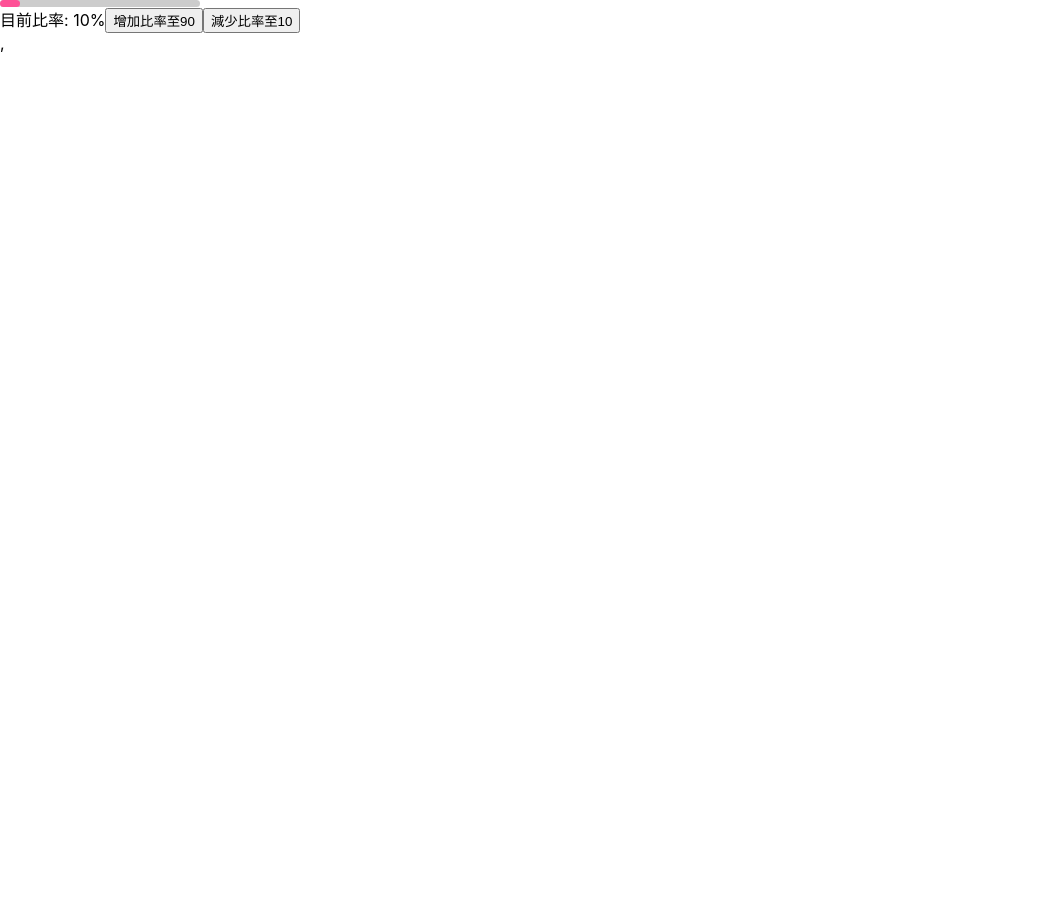
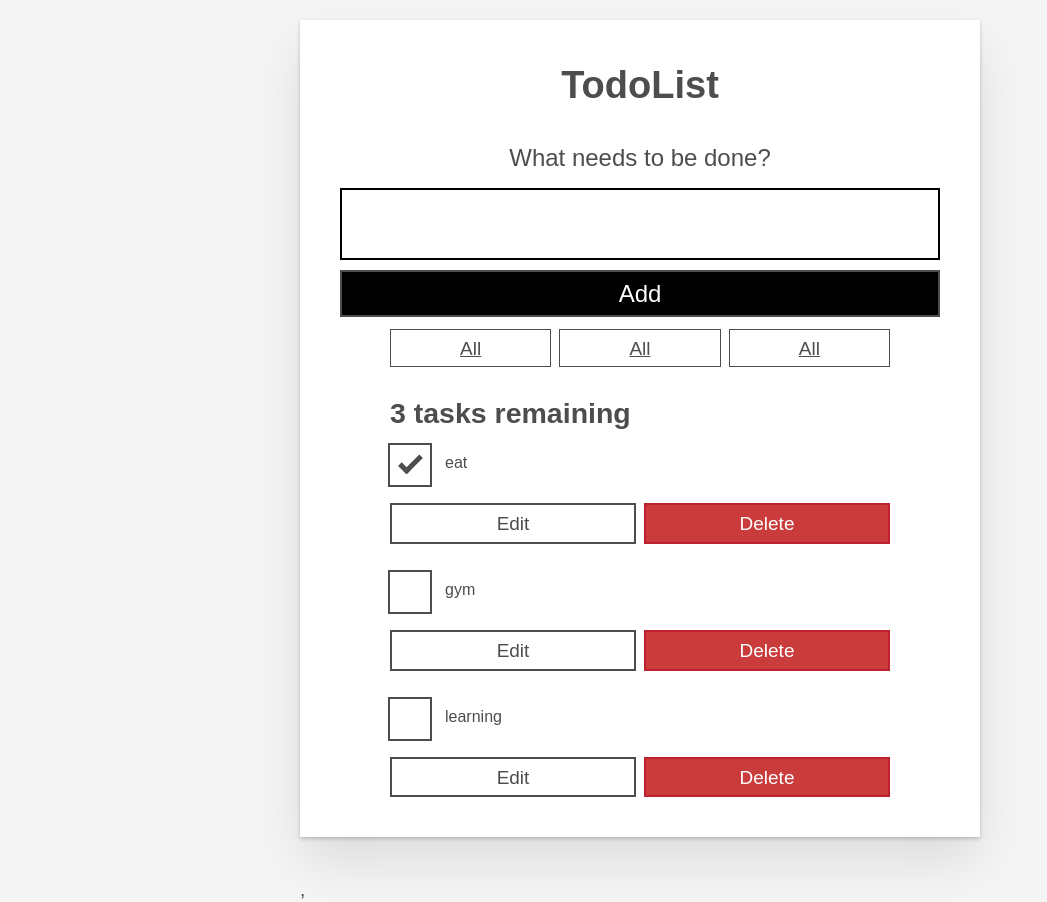
Before and after one commit to siaochanwu/react-practice, a React (Create React App) app: page / in a window 1280 px wide. Shown: the whole page, without its empty margins (0-1047 px from the left). Before the commit the page ends 800 px from the top, so only its background shows below. Built offline with nearby package versions, Linux system fonts and the light colour scheme.

Commit message:
fix:todolist can add new todo

```diff
--- a/package.json
+++ b/package.json
@@ -6,6 +6,7 @@
     "@testing-library/jest-dom": "^5.14.1",
     "@testing-library/react": "^11.2.7",
     "@testing-library/user-event": "^12.8.3",
+    "nanoid": "^3.1.23",
     "react": "^17.0.2",
     "react-dom": "^17.0.2",
     "react-scripts": "4.0.3",
--- a/src/App.js
+++ b/src/App.js
@@ -1,12 +1,44 @@
 import React, { useState } from 'react';
-import ProgressDIY from './ProgressDIY';
+import Todo from './Todo';
+import Form from './Form';
+import FilterButton from './FilterButton';
+import { nanoid } from "nanoid";
+// import ProgressDIY from './ProgressDIY';
 
-const App=()=>{
-  const [value,setValue]=useState(10);
-  return(
-    <ProgressDIY value={value} onClick={(e)=>{setValue(e.target.value)}}/>
+function App(props) {
+  const [tasks, setTasks] = useState(props.tasks);
+
+  const taskList = tasks.map(task => //pass props.tasks into the useState()
+  <Todo id={task.id} name={task.name} completed={task.completed} key={task.id}  />
   )
+
+  function addTask(name) {
+    alert(name)//callback props
+    const newTask = { id: "todo-" + nanoid(), name: name, completed: false };
+    setTasks([...tasks, newTask]);//first,copy the existing array, then add our new task object
+  }
+
+  return (
+    <div className="todoapp stack-large">
+      <h1>TodoList</h1>
+      <Form addTask={addTask} />
+      <div className="filters btn-group stack-exception">
+        <FilterButton />
+        <FilterButton />
+        <FilterButton />
+      </div>
+      <h2 id="list-heading">
+        3 tasks remaining
+      </h2>
+      <ul role="list"
+        className="todo-list stack-large stack-exception"
+        aria-labelledby="list-heading">
+        { taskList }
+      </ul>
+    </div>
+  );
 }
 
 
+
 export default App;
--- /dev/null
+++ b/src/FilterButton.js
@@ -0,0 +1,13 @@
+import React from 'react';
+
+function FilterButton(props) {
+    return (
+      <button type="button" className="btn toggle-btn" aria-pressed="true">
+        <span className="visually-hidden">Show </span>
+        <span>all</span>
+        <span className="visually-hidden"> tasks</span>
+      </button>
+    )
+}
+
+export default FilterButton;
--- /dev/null
+++ b/src/Form.js
@@ -0,0 +1,40 @@
+import React, { useState } from "react";
+
+function Form(props) {
+  const [name, setName]=useState('')
+
+  function handleChange(e) {
+    console.log(e.target.value);
+    setName(e.target.value)
+  }
+
+  function handleSubmit(e) {
+    e.preventDefault();
+    props.addTask(name);//子傳到父
+    setName('')
+  }
+
+  return (
+    <form onSubmit={handleSubmit}>
+        <h2 className="label-wrapper">
+          <label htmlFor="new-todo-input" className="label__lg">
+            What needs to be done?
+          </label>
+        </h2>
+        <input
+          type="text"
+          id="new-todo-input"
+          className="input input__lg"
+          name="text"
+          autoComplete="off"
+          value={name}
+          onChange={handleChange}
+        />
+        <button type="submit" className="btn btn__primary btn__lg">
+          Add
+        </button>
+      </form>
+  )
+}
+
+export default Form;
--- /dev/null
+++ b/src/Todo.js
@@ -0,0 +1,22 @@
+import React from "react";
+
+export default function Todo(props) {
+  return (
+    <li className="todo stack-small">
+      <div className="c-cb">
+        <input id={ props.id } type="checkbox" defaultChecked={ props.completed } />
+        <label className="todo-label" htmlFor={ props.id }>
+          { props.name }
+        </label>
+      </div>
+      <div className="btn-group">
+        <button type="button" className="btn">
+          Edit <span className="visually-hidden">{ props.name }</span>
+        </button>
+        <button type="button" className="btn btn__danger">
+          Delete <span className="visually-hidden">{ props.name }</span>
+        </button>
+      </div>
+    </li>
+  );
+}
--- a/src/index.css
+++ b/src/index.css
@@ -11,3 +11,295 @@
   font-family: source-code-pro, Menlo, Monaco, Consolas, 'Courier New',
     monospace;
 }
+/* RESETS */
+*,
+*::before,
+*::after {
+  box-sizing: border-box;
+}
+*:focus {
+  outline: 3px dashed #228bec;
+  outline-offset: 0;
+}
+html {
+  font: 62.5% / 1.15 sans-serif;
+}
+h1,
+h2 {
+  margin-bottom: 0;
+}
+ul {
+  list-style: none;
+  padding: 0;
+}
+button {
+  border: none;
+  margin: 0;
+  padding: 0;
+  width: auto;
+  overflow: visible;
+  background: transparent;
+  color: inherit;
+  font: inherit;
+  line-height: normal;
+  -webkit-font-smoothing: inherit;
+  -moz-osx-font-smoothing: inherit;
+  -webkit-appearance: none;
+}
+button::-moz-focus-inner {
+  border: 0;
+}
+button,
+input,
+optgroup,
+select,
+textarea {
+  font-family: inherit;
+  font-size: 100%;
+  line-height: 1.15;
+  margin: 0;
+}
+button,
+input {
+  overflow: visible;
+}
+input[type="text"] {
+  border-radius: 0;
+}
+body {
+  width: 100%;
+  max-width: 68rem;
+  margin: 0 auto;
+  font: 1.6rem/1.25 Arial, sans-serif;
+  background-color: #f5f5f5;
+  color: #4d4d4d;
+}
+@media screen and (min-width: 620px) {
+  body {
+    font-size: 1.9rem;
+    line-height: 1.31579;
+  }
+}
+/*END RESETS*/
+/* GLOBAL STYLES */
+.form-group > input[type="text"] {
+  display: inline-block;
+  margin-top: 0.4rem;
+}
+.btn {
+  padding: 0.8rem 1rem 0.7rem;
+  border: 0.2rem solid #4d4d4d;
+  cursor: pointer;
+  text-transform: capitalize;
+}
+.btn.toggle-btn {
+  border-width: 1px;
+  border-color: #d3d3d3;
+}
+.btn.toggle-btn[aria-pressed="true"] {
+  text-decoration: underline;
+  border-color: #4d4d4d;
+}
+.btn__danger {
+  color: #fff;
+  background-color: #ca3c3c;
+  border-color: #bd2130;
+}
+.btn__filter {
+  border-color: lightgrey;
+}
+.btn__primary {
+  color: #fff;
+  background-color: #000;
+}
+.btn-group {
+  display: flex;
+  justify-content: space-between;
+}
+.btn-group > * {
+  flex: 1 1 49%;
+}
+.btn-group > * + * {
+  margin-left: 0.8rem;
+}
+.label-wrapper {
+  margin: 0;
+  flex: 0 0 100%;
+  text-align: center;
+}
+.visually-hidden {
+  position: absolute !important;
+  height: 1px;
+  width: 1px;
+  overflow: hidden;
+  clip: rect(1px 1px 1px 1px);
+  clip: rect(1px, 1px, 1px, 1px);
+  white-space: nowrap;
+}
+[class*="stack"] > * {
+  margin-top: 0;
+  margin-bottom: 0;
+}
+.stack-small > * + * {
+  margin-top: 1.25rem;
+}
+.stack-large > * + * {
+  margin-top: 2.5rem;
+}
+@media screen and (min-width: 550px) {
+  .stack-small > * + * {
+    margin-top: 1.4rem;
+  }
+  .stack-large > * + * {
+    margin-top: 2.8rem;
+  }
+}
+.stack-exception {
+  margin-top: 1.2rem;
+}
+/* END GLOBAL STYLES */
+.todoapp {
+  background: #fff;
+  margin: 2rem 0 4rem 0;
+  padding: 1rem;
+  position: relative;
+  box-shadow: 0 2px 4px 0 rgba(0, 0, 0, 0.2), 0 2.5rem 5rem 0 rgba(0, 0, 0, 0.1);
+}
+@media screen and (min-width: 550px) {
+  .todoapp {
+    padding: 4rem;
+  }
+}
+.todoapp > * {
+  max-width: 50rem;
+  margin-left: auto;
+  margin-right: auto;
+}
+.todoapp > form {
+  max-width: 100%;
+}
+.todoapp > h1 {
+  display: block;
+  max-width: 100%;
+  text-align: center;
+  margin: 0;
+  margin-bottom: 1rem;
+}
+.label__lg {
+  line-height: 1.01567;
+  font-weight: 300;
+  padding: 0.8rem;
+  margin-bottom: 1rem;
+  text-align: center;
+}
+.input__lg {
+  padding: 2rem;
+  border: 2px solid #000;
+}
+.input__lg:focus {
+  border-color: #4d4d4d;
+  box-shadow: inset 0 0 0 2px;
+}
+[class*="__lg"] {
+  display: inline-block;
+  width: 100%;
+  font-size: 1.9rem;
+}
+[class*="__lg"]:not(:last-child) {
+  margin-bottom: 1rem;
+}
+@media screen and (min-width: 620px) {
+  [class*="__lg"] {
+    font-size: 2.4rem;
+  }
+}
+.filters {
+  width: 100%;
+  margin: unset auto;
+}
+/* Todo item styles */
+.todo {
+  display: flex;
+  flex-direction: row;
+  flex-wrap: wrap;
+}
+.todo > * {
+  flex: 0 0 100%;
+}
+.todo-text {
+  width: 100%;
+  min-height: 4.4rem;
+  padding: 0.4rem 0.8rem;
+  border: 2px solid #565656;
+}
+.todo-text:focus {
+  box-shadow: inset 0 0 0 2px;
+}
+/* CHECKBOX STYLES */
+.c-cb {
+  box-sizing: border-box;
+  font-family: Arial, sans-serif;
+  -webkit-font-smoothing: antialiased;
+  font-weight: 400;
+  font-size: 1.6rem;
+  line-height: 1.25;
+  display: block;
+  position: relative;
+  min-height: 44px;
+  padding-left: 40px;
+  clear: left;
+}
+.c-cb > label::before,
+.c-cb > input[type="checkbox"] {
+  box-sizing: border-box;
+  top: -2px;
+  left: -2px;
+  width: 44px;
+  height: 44px;
+}
+.c-cb > input[type="checkbox"] {
+  -webkit-font-smoothing: antialiased;
+  cursor: pointer;
+  position: absolute;
+  z-index: 1;
+  margin: 0;
+  opacity: 0;
+}
+.c-cb > label {
+  font-size: inherit;
+  font-family: inherit;
+  line-height: inherit;
+  display: inline-block;
+  margin-bottom: 0;
+  padding: 8px 15px 5px;
+  cursor: pointer;
+  touch-action: manipulation;
+}
+.c-cb > label::before {
+  content: "";
+  position: absolute;
+  border: 2px solid currentColor;
+  background: transparent;
+}
+.c-cb > input[type="checkbox"]:focus + label::before {
+  border-width: 4px;
+  outline: 3px dashed #228bec;
+}
+.c-cb > label::after {
+  box-sizing: content-box;
+  content: "";
+  position: absolute;
+  top: 11px;
+  left: 9px;
+  width: 18px;
+  height: 7px;
+  transform: rotate(-45deg);
+  border: solid;
+  border-width: 0 0 5px 5px;
+  border-top-color: transparent;
+  opacity: 0;
+  background: transparent;
+}
+.c-cb > input[type="checkbox"]:checked + label::after {
+  opacity: 1;
+}
--- a/src/index.js
+++ b/src/index.js
@@ -5,10 +5,15 @@
 import reportWebVitals from './reportWebVitals';
 // import Parent from './Parent'
 
+const DATA=[
+  {id: "todo-0", name: 'eat', completed: true},
+  {id: "todo-1", name: 'gym', completed: false},
+  {id: "todo-2", name: 'learning', completed: false},
+]
 
 ReactDOM.render(
   <React.StrictMode>
-    <App/>
+    <App tasks={DATA} />
       ,
   </React.StrictMode>,
   document.getElementById('root')
```
